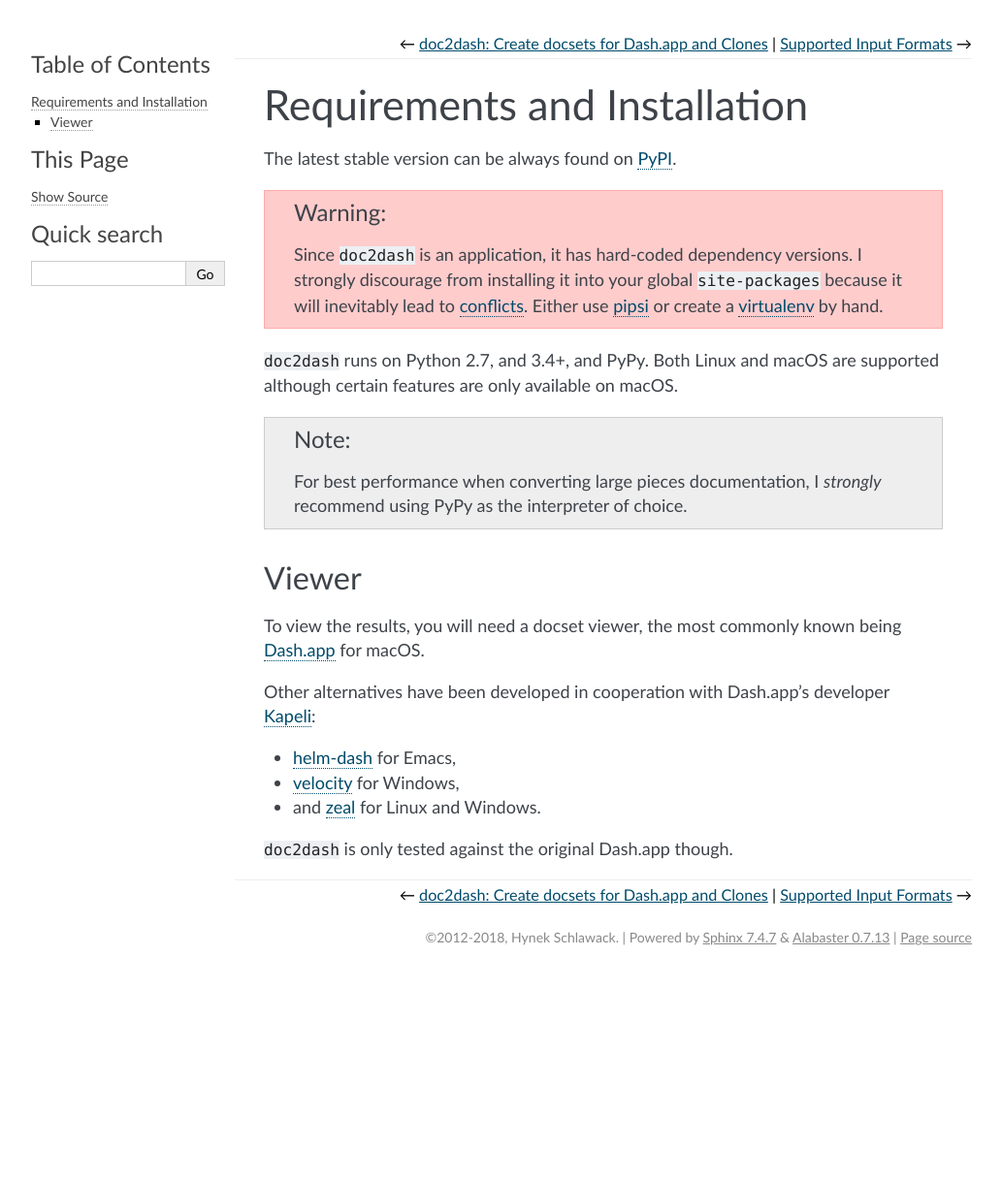
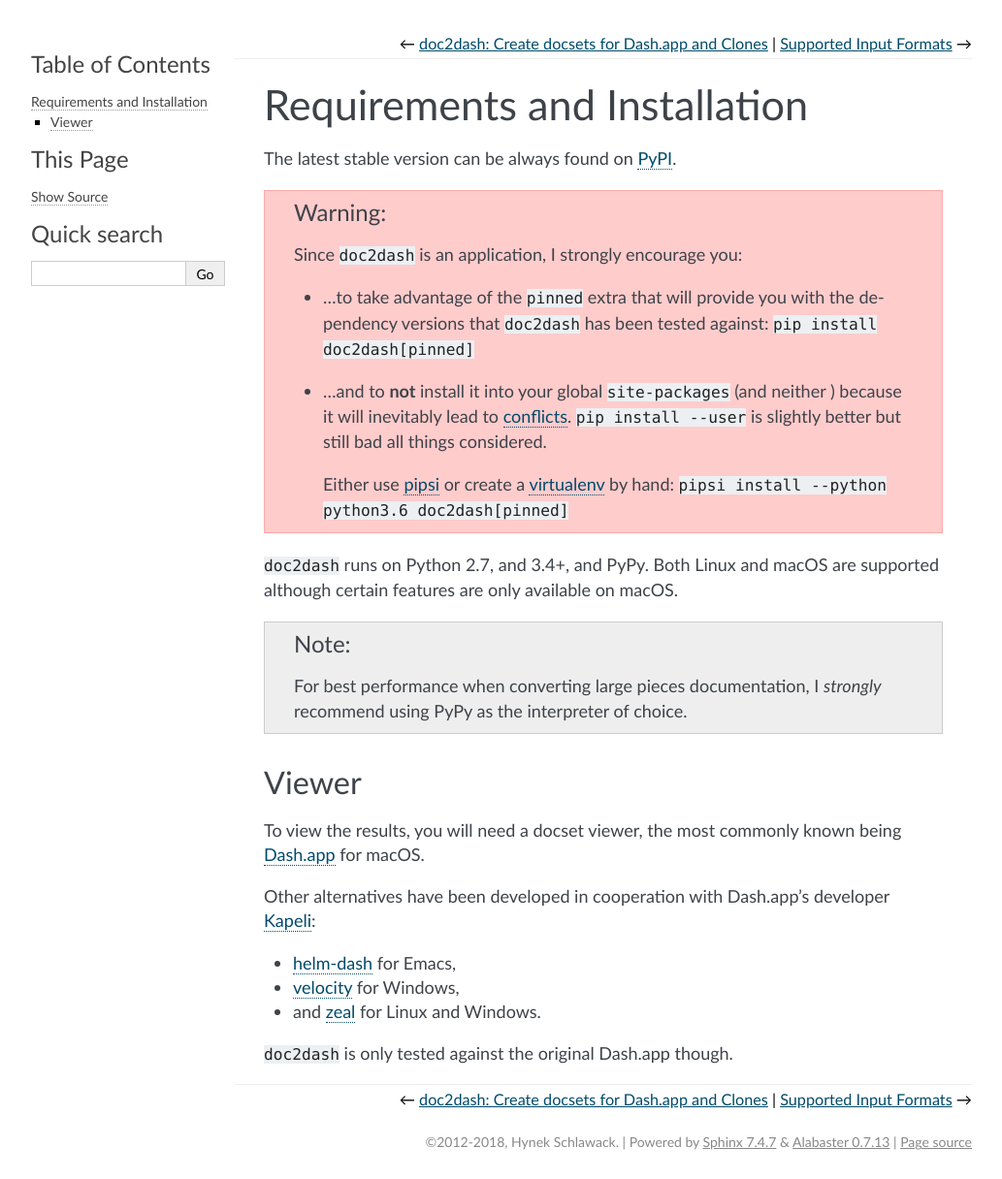
Before and after one commit to hynek/doc2dash, a Sphinx documentation site: the page built from docs/installation.rst, in a window 1280 px wide. Shown: the whole page at 97% size, without its empty margins (128-1161 px from the left). Built offline with Sphinx 7.4.7, drawn with Linux system fonts in a browser that asks for light colours; before the commit the page ends 1005 px from its top, so only the background shows below that.

Commit message:
Move pins into an extra

```diff
--- a/docs/installation.rst
+++ b/docs/installation.rst
@@ -5,9 +5,13 @@
 
 .. warning::
 
-   Since ``doc2dash`` is an application, it has hard-coded dependency versions.
-   I strongly discourage from installing it into your global ``site-packages`` because it will inevitably lead to conflicts_.
-   Either use pipsi_ or create a virtualenv_ by hand.
+   Since ``doc2dash`` is an application, I strongly encourage you:
+
+   - …to take advantage of the ``pinned`` extra that will provide you with the dependency versions that ``doc2dash`` has been tested against: ``pip install doc2dash[pinned]``
+   - …and to **not** install it into your global ``site-packages`` (and neither ) because it will inevitably lead to conflicts_.
+     ``pip install --user`` is slightly better but still bad all things considered.
+
+     Either use pipsi_ or create a virtualenv_ by hand: ``pipsi install --python python3.6 doc2dash[pinned]``
 
 
 ``doc2dash`` runs on Python 2.7, and 3.4+, and PyPy.
--- a/setup.py
+++ b/setup.py
@@ -10,7 +10,7 @@
 ###############################################################################
 
 NAME = "doc2dash"
-INSTALL_REQUIRES = [
+_pinned = [
     "Sphinx==1.7.5",
     "attrs==18.1.0",
     "beautifulsoup4==4.6.0",
@@ -20,7 +20,8 @@
     "six==1.11.0",
     "zope.interface==4.5.0",
 ]
-EXTRAS_REQUIRE = {"tests": ["coverage", "mock", "pytest"]}
+INSTALL_REQUIRES = [dep.split("=", 1)[0] for dep in _pinned]
+EXTRAS_REQUIRE = {"tests": ["coverage", "mock", "pytest"], "pinned": _pinned}
 EXTRAS_REQUIRE["dev"] = EXTRAS_REQUIRE["tests"] + ["pre-commit"]
 
 PROJECT_URLS = {
```
Also changed, not shown: 1 other file.
